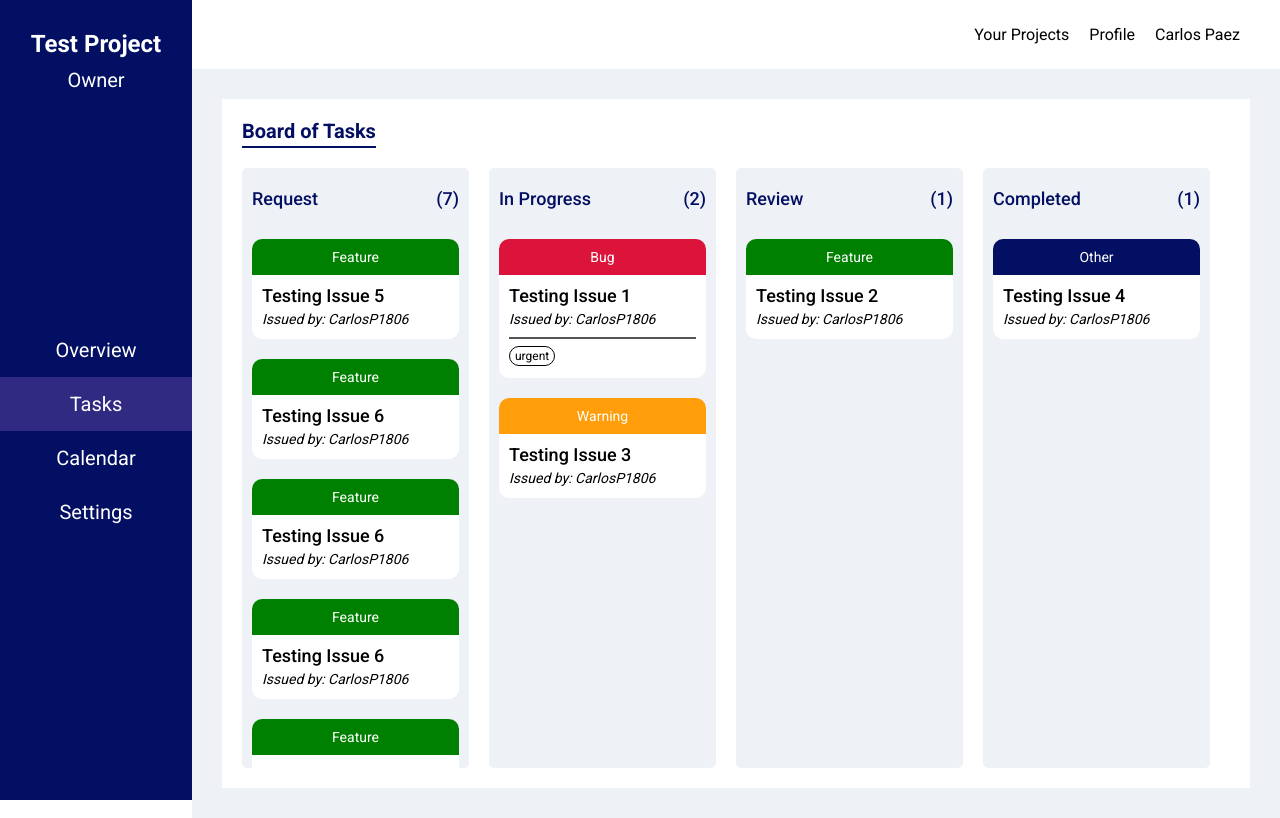
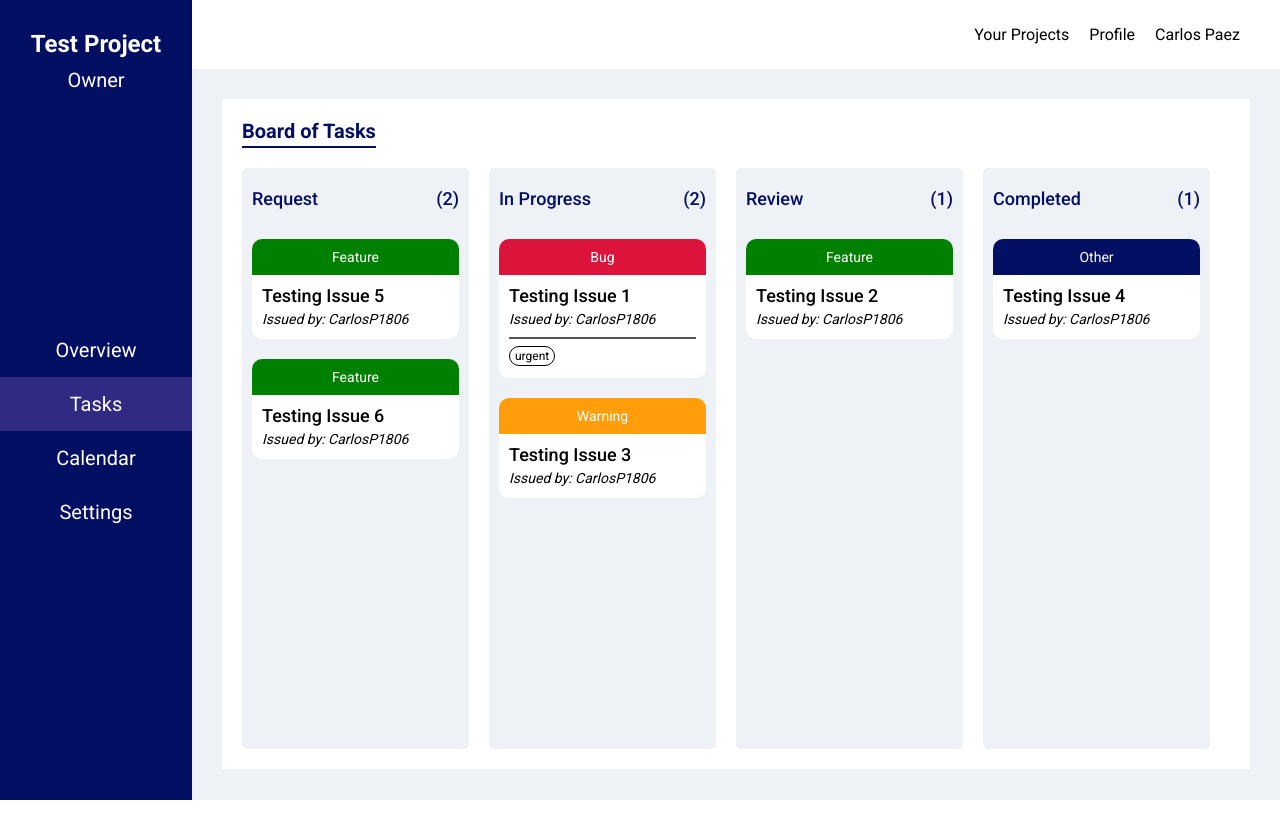
Before and after one commit to CarlosP1806/project-manager-app, a React (Create React App) app in the folder client/: page / in a window 1280 px wide. Built offline with nearby package versions, Linux system fonts and the light colour scheme.

Commit message:
Fix task column height

```diff
--- a/client/src/components/TaskColumn.css
+++ b/client/src/components/TaskColumn.css
@@ -4,7 +4,7 @@
     width: 250px;
     padding: 2rem 1rem;
     border-radius: 5px;
-    max-height: 75vh;
+    max-height: calc(90vh - 10rem);
     overflow-y: scroll;
 }
 
--- a/client/src/pages/ProjectTasks.js
+++ b/client/src/pages/ProjectTasks.js
@@ -50,41 +50,6 @@ function ProjectTasks() {
       status: "request",
       postedBy: "CarlosP1806"
     },
-    {
-      id: "0006",
-      category: "feature",
-      title: "Testing Issue 6",
-      status: "request",
-      postedBy: "CarlosP1806"
-    },
-    {
-      id: "0006",
-      category: "feature",
-      title: "Testing Issue 6",
-      status: "request",
-      postedBy: "CarlosP1806"
-    },
-    {
-      id: "0006",
-      category: "feature",
-      title: "Testing Issue 6",
-      status: "request",
-      postedBy: "CarlosP1806"
-    },
-    {
-      id: "0006",
-      category: "feature",
-      title: "Testing Issue 6",
-      status: "request",
-      postedBy: "CarlosP1806"
-    },
-    {
-      id: "0006",
-      category: "feature",
-      title: "Testing Issue 6",
-      status: "request",
-      postedBy: "CarlosP1806"
-    },
   ];
 
   return (
```
